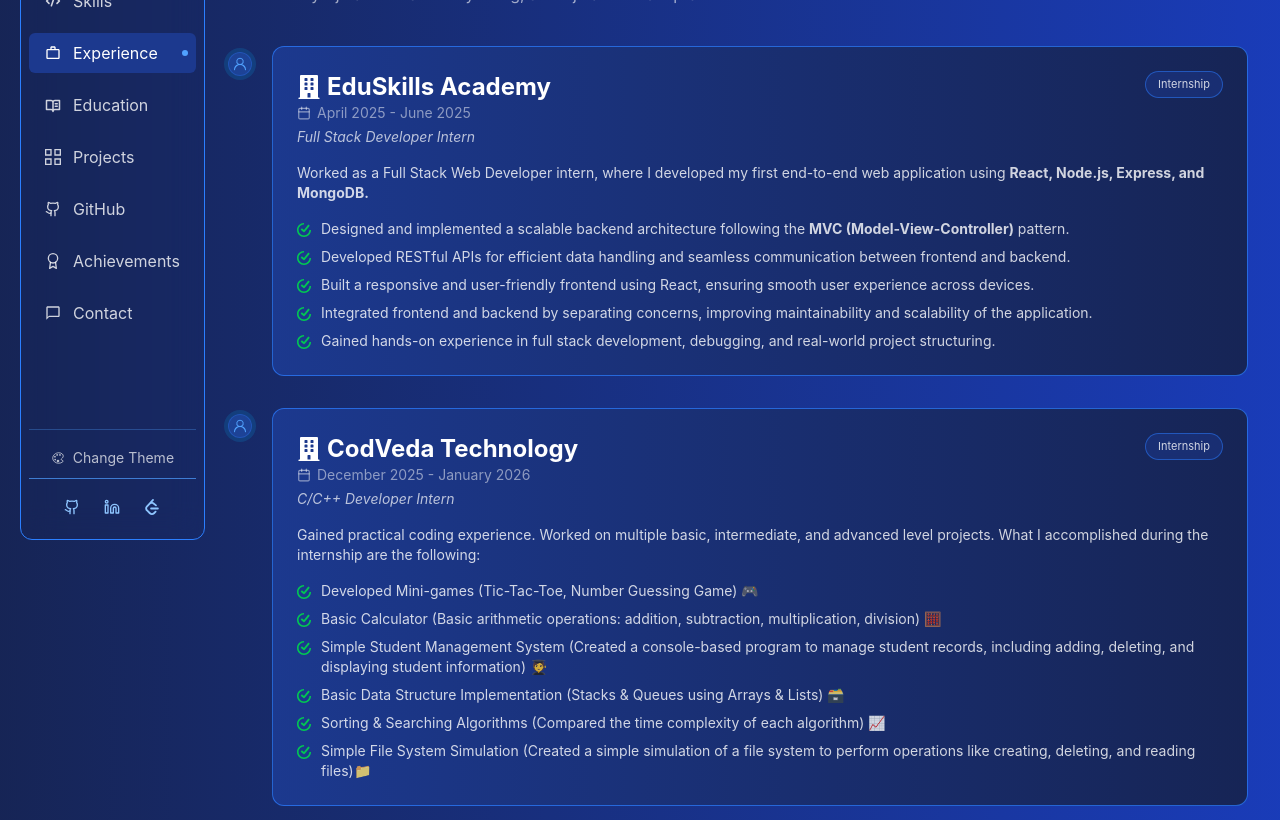
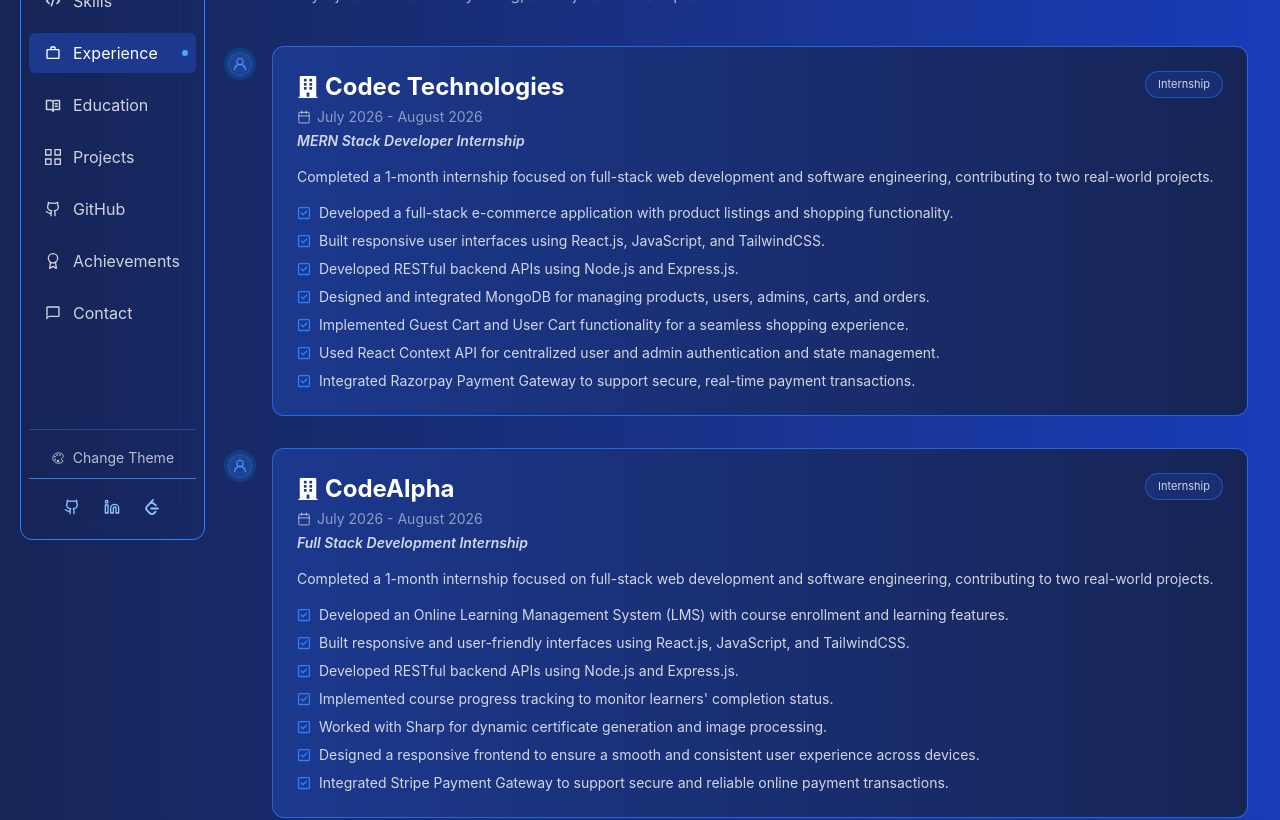
Before and after one commit to AjmalGit25/portfolio, a React (Vite) app: page /experience in a window 1280 px wide. Shown: the part 240-1060 px from the top of the page. Built offline with nearby package versions, Linux system fonts and the light colour scheme.

Commit message:
Experience page updated with my latest inernship experience details

```diff
--- a/src/App.css
+++ b/src/App.css
@@ -183,7 +183,7 @@
 }
 
 
-/* Text Selection */
+/* Text Selection Color - Text color and Text background color */
 ::selection {
   background-color: rgb(169, 231, 255);
   color: black;
--- /dev/null
+++ b/src/data/experiences.js
@@ -0,0 +1,74 @@
+const experiences = [
+  {
+    id: 1,
+    company: "Codec Technologies",
+    role: "MERN Stack Developer Internship",
+    duration: "July 2026 - August 2026",
+    description: "Completed a 1-month internship focused on full-stack web development and software engineering, contributing to two real-world projects.",
+    outcomes: [
+      "Developed a full-stack e-commerce application with product listings and shopping functionality.",
+      "Built responsive user interfaces using React.js, JavaScript, and TailwindCSS.",
+      "Developed RESTful backend APIs using Node.js and Express.js.",
+      "Designed and integrated MongoDB for managing products, users, admins, carts, and orders.",
+      "Implemented Guest Cart and User Cart functionality for a seamless shopping experience.",
+      "Used React Context API for centralized user and admin authentication and state management.",
+      "Integrated Razorpay Payment Gateway to support secure, real-time payment transactions."
+    ],
+    type: "Internship"
+  },
+  {
+    id: 2,
+    company: "CodeAlpha",
+    role: "Full Stack Development Internship",
+    duration: "July 2026 - August 2026",
+    description:
+      "Completed a 1-month internship focused on full-stack web development and software engineering, contributing to two real-world projects.",
+    outcomes: [
+      "Developed an Online Learning Management System (LMS) with course enrollment and learning features.",
+      "Built responsive and user-friendly interfaces using React.js, JavaScript, and TailwindCSS.",
+      "Developed RESTful backend APIs using Node.js and Express.js.",
+      "Implemented course progress tracking to monitor learners' completion status.",
+      "Worked with Sharp for dynamic certificate generation and image processing.",
+      "Designed a responsive frontend to ensure a smooth and consistent user experience across devices.",
+      "Integrated Stripe Payment Gateway to support secure and reliable online payment transactions."
+    ],
+    type: "Internship"
+  },
+  {
+    id: 3,
+    company: "CodVeda Technology",
+    role: "C/C++ Developer Intern",
+    duration: "December 2025 - January 2026",
+    description:
+      "Completed a 2-month internship focused on C/C++ programming, data structures, algorithms, and problem-solving through the development of multiple software applications and system-oriented projects.",
+    skills: ["C", "C++", "Data Structures", "Algorithms", "File Handling"],
+    outcomes: [
+      "Developed multiple C/C++ applications covering application logic, data management, algorithmic problem-solving, and system-level concepts.",
+      "Implemented interactive console-based applications, including game logic and input-driven programming workflows.",
+      "Developed a student management system with structured record management and file-based data handling.",
+      "Implemented fundamental data structures, including stacks and queues, using arrays and linked-list-based approaches.",
+      "Implemented and analyzed sorting and searching algorithms, evaluating their performance through time-complexity comparisons.",
+      "Designed a file system simulation supporting core file operations such as creation, deletion, reading, and data management.",
+      "Strengthened practical understanding of memory management, control flow, data structures, algorithms, and modular programming in C/C++."
+    ],
+    type: "Internship"
+  },
+  {
+    id: 4,
+    company: "EduSkills Academy",
+    role: "Web Developer Internship",
+    duration: "April 2025 - June 2025",
+    description:
+      "Completed an introductory web development internship that provided my first hands-on exposure to modern web technologies, development tools, and the fundamentals of full-stack application development.",
+    outcomes: [
+      "Built foundational understanding of modern web development through hands-on projects and guided development tasks.",
+      "Gained first practical exposure to React.js, Node.js, MongoDB, REST APIs, Git, and GitHub.",
+      "Explored backend development with Node.js and Express.js, including the fundamentals of building RESTful APIs.",
+      "Developed an understanding of Git and GitHub for source-code management and collaborative development workflows.",
+      "Established the foundation that inspired my journey toward becoming a Full Stack MERN Developer and gave me a clear direction toward building modern web applications."
+    ],
+    type: "Internship"
+  },
+];
+
+export default experiences;
--- a/src/pages/Experience.jsx
+++ b/src/pages/Experience.jsx
@@ -1,8 +1,9 @@
 import { GoPerson } from "react-icons/go";
 import { FaBuilding } from "react-icons/fa";
 import { FiCalendar } from "react-icons/fi";
-import { SiTicktick } from "react-icons/si";
+import { FaRegSquareCheck } from "react-icons/fa6";
 import { MdOutlineWorkHistory } from "react-icons/md";
+import experiences from "../data/experiences.js";
 
 function Experience() {
   return (
@@ -20,11 +21,12 @@
       <p className="max-w-3xl text-white/60 mb-6 fade-left">Here's an overview of my professional journey and hands-on experience in full-stack development and AI integration, documenting how Ajmal Hussain contributions expand the Ajmal Hussain portfolio, LeetCode by Ajmal Hussain storytelling, and Ajmal Hussain practices.</p>
 
 
-      {/* Experience Container */}
+      {/* Experience Cards Container */}
       <div className="max-w-5xl mt-10 grid gap-8 fade-up">
 
-        {/* Experience 1 */}
-        <div className="relative pl-10 md:pl-12 transition-transform duration-300 ease-out hover:-translate-y-1">
+        {/* Experience Card */}
+        {experiences.map((experience) => (
+          <div key={experience.id} className="relative pl-10 md:pl-12 transition-transform duration-300 ease-out hover:-translate-y-1">
 
             {/* Left side - vertical line and logo */}
             <div className="absolute left-3 md:left-4 top-0 bottom-0"></div>
@@ -36,113 +38,41 @@
             <div className="bg-linear-to-r from-blue-900 to-blue-950 rounded-xl border border-blue-500/70 p-5 md:p-6">
               <div className="flex items-start justify-between gap-3">
                 {/* left */}
-              <div>
+                <div className="space-y-1">
                   <h3 className="text-sm md:text-2xl text-white font-bold flex items-center gap-1.5">
-                  <FaBuilding />
-                  <span>EduSkills Academy</span></h3>
+                    <FaBuilding size={22} />
+                    <span>{experience.company}</span>
+                  </h3>
                   <div className="text-[0.7em] md:text-sm text-white/50 flex items-center gap-1.5">
                     <FiCalendar />
-                  <span>April 2025 - June 2025</span>
+                    <span>{experience.duration}</span>
                   </div>
-                <p className="mt-1 text-white/70 italic text-sm">Full Stack Developer Intern</p>
+                  <p className="mt-1 text-white/80 italic font-semibold text-sm">{experience.role}</p>
                 </div>
 
                 {/* right */}
-              <span className="text-[11px] px-3 py-1 rounded-full border border-blue-500/50 text-white/80 bg-blue-900/50 backdrop-blur">Internship</span>
+                <span className="text-[11px] px-3 py-1 rounded-full border border-blue-500/50 text-white/80 bg-blue-900/50 backdrop-blur">{experience.type}</span>
               </div>
 
               {/* Text container */}
               <div className="text-sm text-white/80 mt-4 space-y-4">
-              <p>Worked as a Full Stack Web Developer intern, where I developed my first end-to-end web application using <b>React, Node.js, Express, and MongoDB.</b> </p>
+                <p>{experience.description}</p>
 
                 <ul className="space-y-2">
-                <li className="flex items-start gap-2.5">
-                  <SiTicktick className="text-green-500 shrink-0 mt-1" />
-                  <span>Designed and implemented a scalable backend architecture following the <b>MVC (Model-View-Controller)</b> pattern.</span>
-                </li>
-                <li className="flex items-start gap-2.5">
-                  <SiTicktick className="text-green-500 shrink-0 mt-1" />
-                  <span>Developed RESTful APIs for efficient data handling and seamless communication between frontend and backend.</span>
-                </li>
-                <li className="flex items-start gap-2.5">
-                  <SiTicktick className="text-green-500 shrink-0 mt-1" />
-                  <span>Built a responsive and user-friendly frontend using React, ensuring smooth user experience across devices.</span>
-                </li>
-                <li className="flex items-start gap-2.5">
-                  <SiTicktick className="text-green-500 shrink-0 mt-1" />
-                  <span>Integrated frontend and backend by separating concerns, improving maintainability and scalability of the application.</span>
-                </li>
-                <li className="flex items-start gap-2.5">
-                  <SiTicktick className="text-green-500 shrink-0 mt-1" />
-                  <span>Gained hands-on experience in full stack development, debugging, and real-world project structuring.</span>
-                </li>
+                  {experience.outcomes.map((outcome, idx) => (
+                    <div className="flex items-center gap-2">
+                      <FaRegSquareCheck className="text-blue-500 shrink-0" />
+                      <li key={idx} className="">{outcome}</li>
+                    </div>
+                  ))}
                 </ul>
               </div>
             </div>
           </div>
-
-        {/* Experience 2 */}
-        <div className="relative pl-10 md:pl-12 transition-transform duration-300 ease-out hover:-translate-y-1">
-
-          {/* Left side - vertical line and logo */}
-          <div className="absolute left-3 md:left-4 top-0 bottom-0"></div>
-          <div className="absolute left-0 md:left-1 top-1.5 h-6 w-6 rounded-full bg-blue-500/30 border border-blue-500/30 flex items-center justify-center shadow-[0_0_0_4px_rgba(0,185,255,0.15)]">
-            <GoPerson className="text-blue-400" />
+        ))}
       </div>
 
-          {/* Right main container */}
-          <div className="bg-linear-to-r from-blue-900 to-blue-950 rounded-xl border border-blue-500/70 p-5 md:p-6">
-            <div className="flex items-start justify-between gap-3">
-              {/* left */}
-              <div>
-                <h3 className="text-sm md:text-2xl text-white font-bold flex items-center gap-1.5">
-                  <FaBuilding />
-                  <span>CodVeda Technology</span></h3>
-                <div className="text-[0.7em] md:text-sm text-white/50 flex items-center gap-1.5">
-                  <FiCalendar />
-                  <span>December 2025 - January 2026</span>
-                </div>
-                <p className="mt-1 text-white/70 italic text-sm">C/C++ Developer Intern</p>
-              </div>
 
-              {/* right */}
-              <span className="text-[11px] px-3 py-1 rounded-full border border-blue-500/50 text-white/80 bg-blue-900/50 backdrop-blur">Internship</span>
-            </div>
-
-            {/* Text container */}
-            <div className="text-sm text-white/80 mt-4 space-y-4">
-              <p>Gained practical coding experience. Worked on multiple basic, intermediate, and advanced level projects. What I accomplished during the internship are the following: </p>
-
-              <ul className="space-y-2">
-                <li className="flex items-start gap-2.5">
-                  <SiTicktick className="text-green-500 shrink-0 mt-1" />
-                  <span>Developed Mini-games (Tic-Tac-Toe, Number Guessing Game) 🎮</span>
-                </li>
-                <li className="flex items-start gap-2.5">
-                  <SiTicktick className="text-green-500 shrink-0 mt-1" />
-                  <span>Basic Calculator (Basic arithmetic operations: addition, subtraction, multiplication, division) 🧮</span>
-                </li>
-                <li className="flex items-start gap-2.5">
-                  <SiTicktick className="text-green-500 shrink-0 mt-1" />
-                  <span>Simple Student Management System (Created a console-based program to manage student records, including adding, deleting, and displaying student information) 🧑‍🎓</span>
-                </li>
-                <li className="flex items-start gap-2.5">
-                  <SiTicktick className="text-green-500 shrink-0 mt-1" />
-                  <span>Basic Data Structure Implementation (Stacks & Queues using Arrays & Lists) 🗃️</span>
-                </li>
-                <li className="flex items-start gap-2.5">
-                  <SiTicktick className="text-green-500 shrink-0 mt-1" />
-                  <span>Sorting & Searching Algorithms (Compared the time complexity of each algorithm) 📈</span>
-                </li>
-                <li className="flex items-start gap-2.5">
-                  <SiTicktick className="text-green-500 shrink-0 mt-1" />
-                  <span>Simple File System Simulation (Created a simple simulation of a file system to perform operations like creating, deleting, and reading files)📁</span>
-                </li>
-              </ul>
-            </div>
-          </div>
-        </div>
-      </div>
 
       {/* Recognition */}
       <div className="flex items-center gap-4 text-white/40 mt-15 w-fit cursor-default group">
```
Lines whose indentation alone changed are shown as unchanged.
